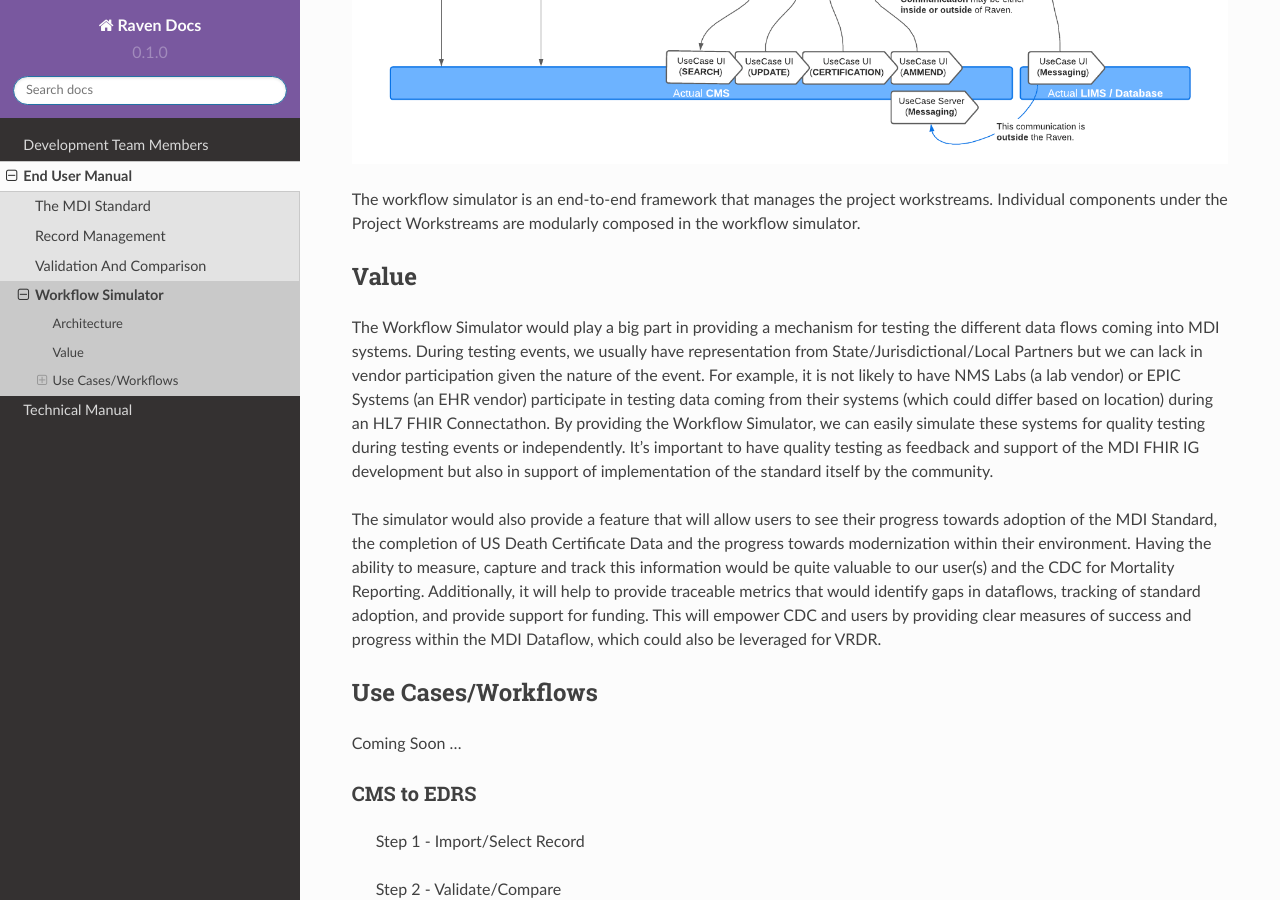
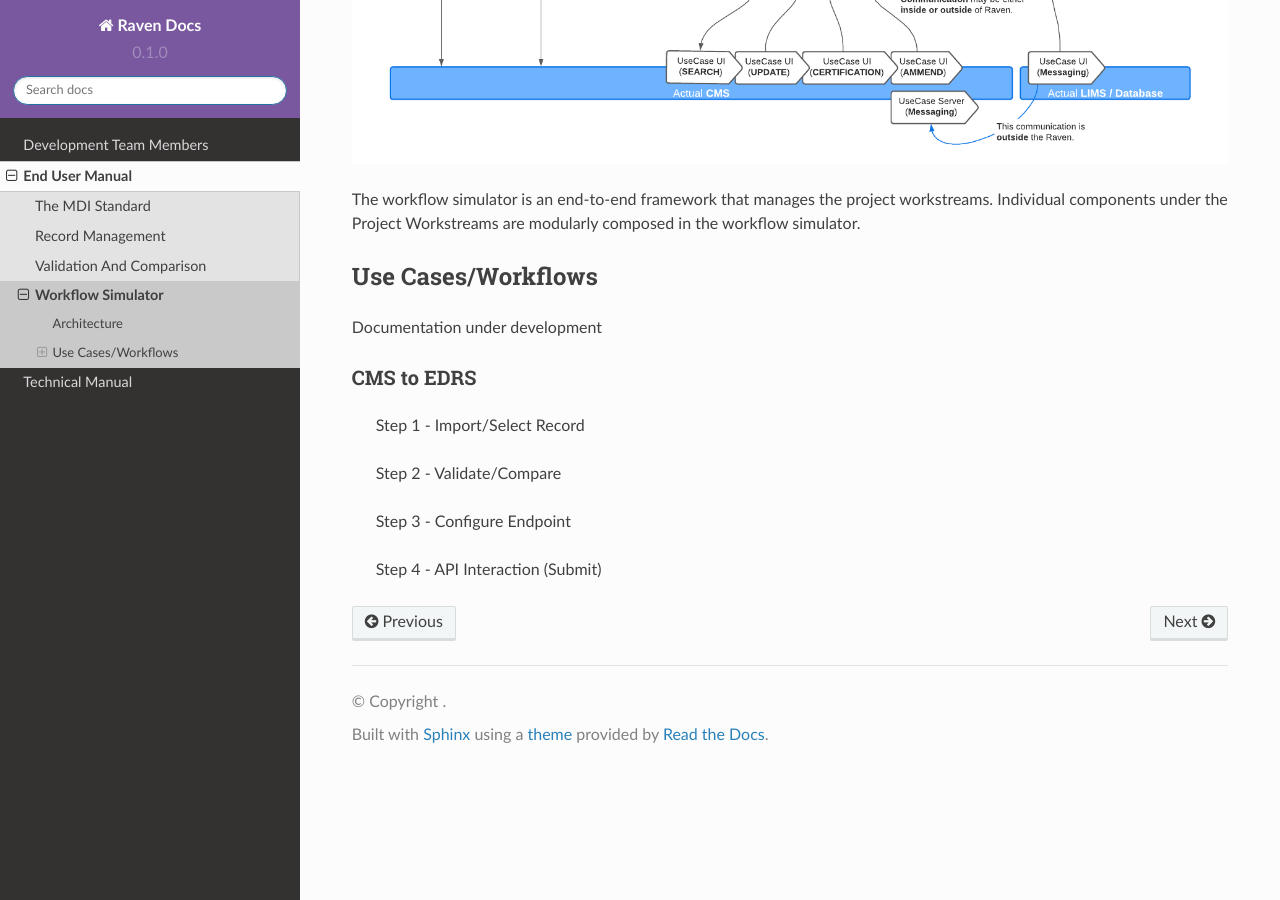
Before and after one commit to MortalityReporting/RavenDocs, a Sphinx documentation site: the page built from docs/source/userManual/workflowSimulator.rst, in a window 1280 px wide and 900 px high, scrolled down 744 px. Built offline with Sphinx 7.4.7 and the Read the Docs theme 2.0.0, drawn with Linux system fonts in a browser that asks for light colours.

Commit message:
Update workflowSimulator.rst

```diff
--- a/docs/source/userManual/workflowSimulator.rst
+++ b/docs/source/userManual/workflowSimulator.rst
@@ -20,28 +20,10 @@ layout of components, connection to external end points, and the users’ scope.
 The workflow simulator is an end-to-end framework that manages the project workstreams. Individual components
 under the Project Workstreams are modularly composed in the workflow simulator.
 
-Value
------
-The Workflow Simulator would play a big part in providing a mechanism for testing the different data flows
-coming into MDI systems. During testing events, we usually have representation from
-State/Jurisdictional/Local Partners but we can lack in vendor participation given the nature of the event.
-For example, it is not likely to have NMS Labs (a lab vendor) or EPIC Systems (an EHR vendor) participate
-in testing data coming from their systems (which could differ based on location) during an HL7 FHIR
-Connectathon. By providing the Workflow Simulator, we can easily simulate these systems for quality testing
-during testing events or independently. It’s important to have quality testing as feedback and support of the
-MDI FHIR IG development but also in support of implementation of the standard itself by the community.
-
-The simulator would also provide a feature that will allow users to see their progress towards adoption of the
-MDI Standard, the completion of US Death Certificate Data and the progress towards modernization within
-their environment. Having the ability to measure, capture and track this information would be quite valuable
-to our user(s) and the CDC for Mortality Reporting. Additionally, it will help to provide traceable metrics
-that would identify gaps in dataflows, tracking of standard adoption, and provide support for funding. This
-will empower CDC and users by providing clear measures of success and progress within the MDI Dataflow,
-which could also be leveraged for VRDR.
 
 Use Cases/Workflows
 -------------------
-Coming Soon ...
+Documentation under development
 
 CMS to EDRS
 ^^^^^^^^^^^
```
